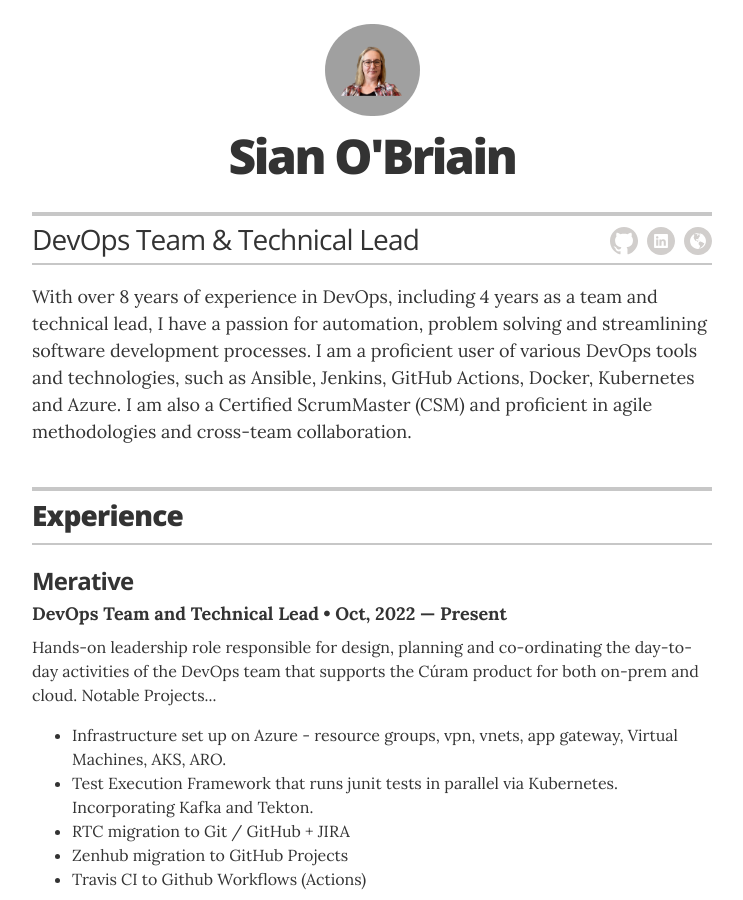
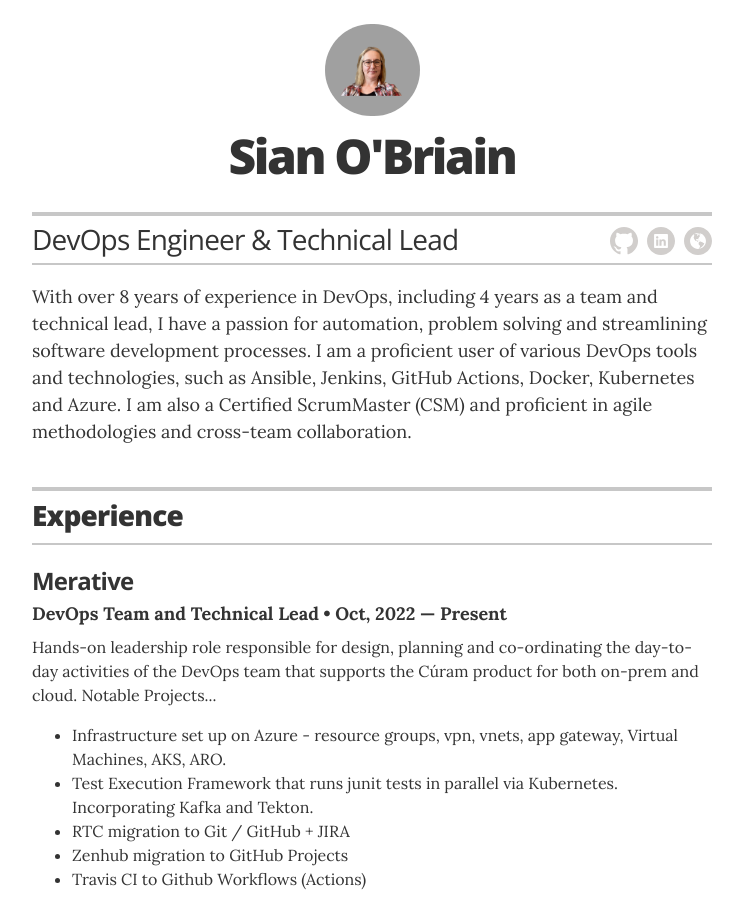
Before and after one commit to salob/resume, a Jekyll site: the page built from index.html, in a window 1280 px wide and 900 px high. Shown: the whole window, without its empty margins (268-1011 px from the left). Built offline with Jekyll 4.4.1, drawn with Linux system fonts in a browser that asks for light colours.

Commit message:
update title

```diff
--- a/_config.yml
+++ b/_config.yml
@@ -11,7 +11,7 @@ sass:
 # Resume settings
 resume_avatar:                  "true"
 resume_name:                    "Sian O'Briain"
-resume_title:                   "DevOps Team & Technical Lead"
+resume_title:                   "DevOps Engineer & Technical Lead"
 
 # used for the contact button in _layouts/resume.html
 resume_contact_email:           "sian.devops@gmail.com"
```
